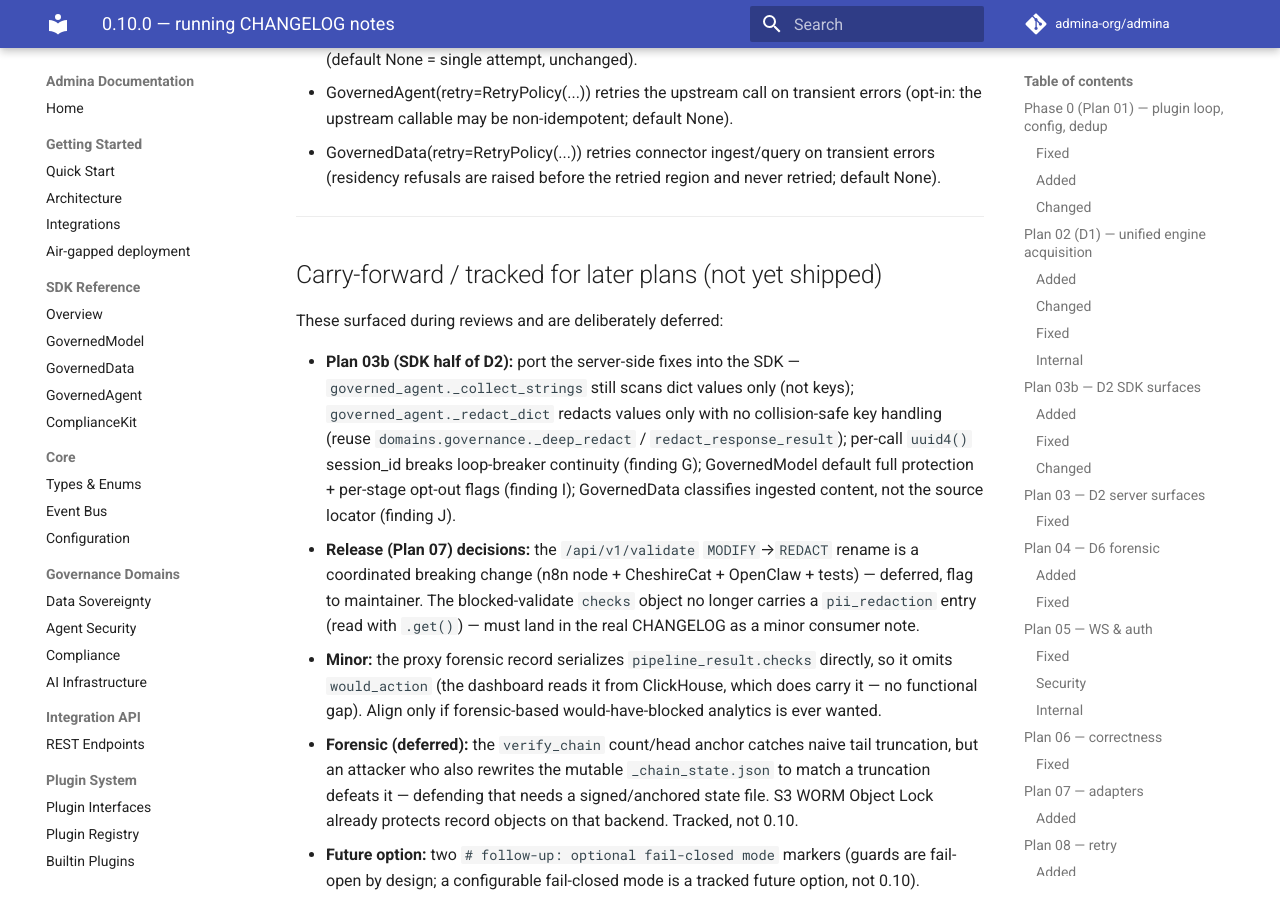
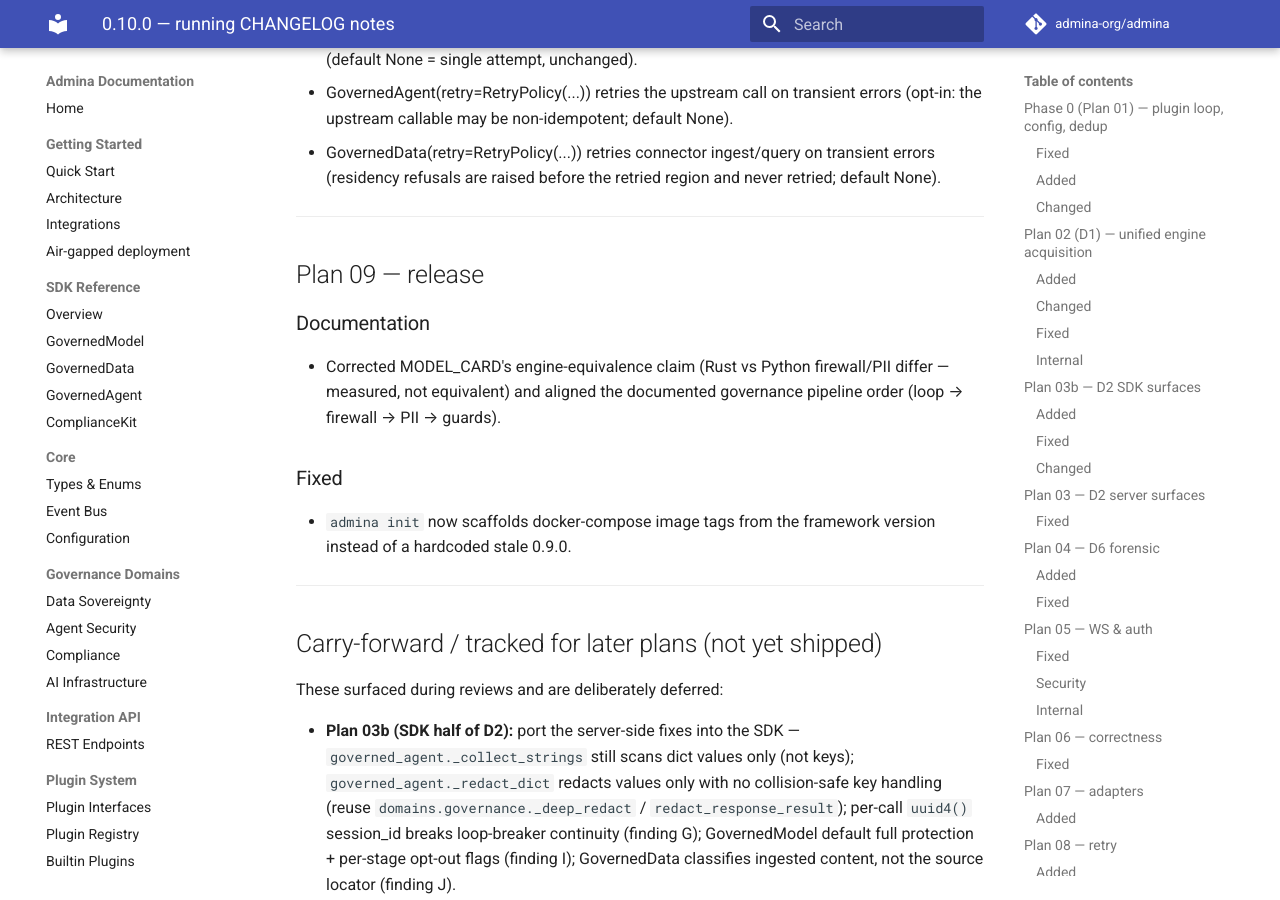
Before and after one commit to admina-org/admina, an MkDocs documentation site: the page built from docs/superpowers/0.10.0-changelog-notes.md, in a window 1280 px wide and 900 px high, scrolled down 5837 px. Built offline with MkDocs 1.6.1 and Material for MkDocs 9.7.7, drawn with Linux system fonts in a browser that asks for light colours; comment, search, counter and statistics services are not loaded.

Commit message:
docs: correct engine-equivalence claim and pipeline-order documentation
- MODEL_CARD: replace "behaviorally equivalent" with the measured
  difference (Rust firewall: 7/14 evasions blocked; Python: 14/14;
  Rust PII lacks EU national IDs, NER, Luhn).
- README + architecture.md: align documented governance pipeline order
  to the canonical loop → firewall → PII → guards sequence.
- engines/__init__.py: remove reference to the non-existent
  admina-framework[presidio] extra from the unknown-engine error message;
  note that a Presidio-backed engine is planned for a later release.

```diff
--- a/docs/superpowers/0.10.0-changelog-notes.md
+++ b/docs/superpowers/0.10.0-changelog-notes.md
@@ -154,6 +154,16 @@ Keep-a-Changelog headings (Added/Changed/Removed/Fixed/Documentation/Internal).
 
 ---
 
+## Plan 09 — release
+
+### Documentation
+- Corrected MODEL_CARD's engine-equivalence claim (Rust vs Python firewall/PII differ — measured, not equivalent) and aligned the documented governance pipeline order (loop → firewall → PII → guards).
+
+### Fixed
+- `admina init` now scaffolds docker-compose image tags from the framework version instead of a hardcoded stale 0.9.0.
+
+---
+
 ## Carry-forward / tracked for later plans (not yet shipped)
 
 These surfaced during reviews and are deliberately deferred:
```
Also changed, not shown: MODEL_CARD.md (+7 -4 lines), README.md (+1 -1 lines), docs/guides/architecture.md (+5 -5 lines), 1 other file.
